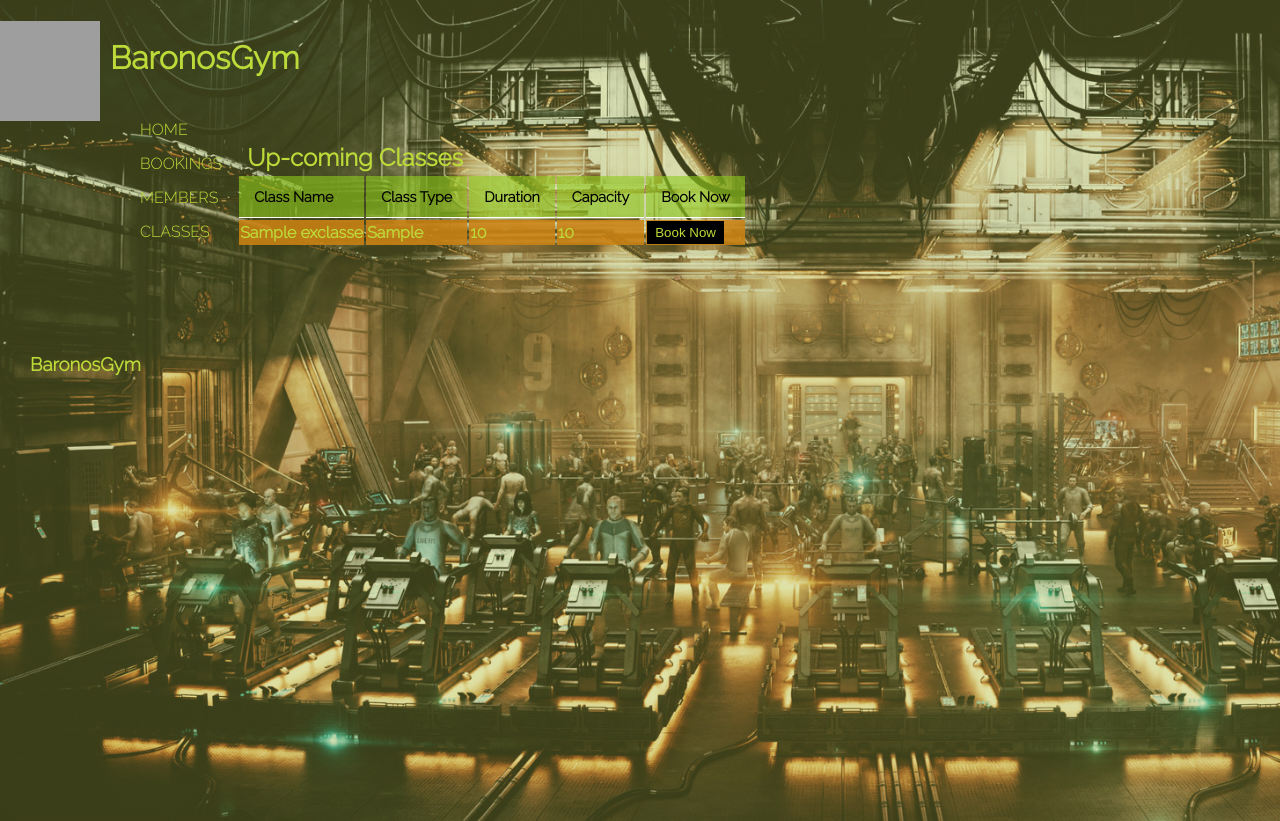
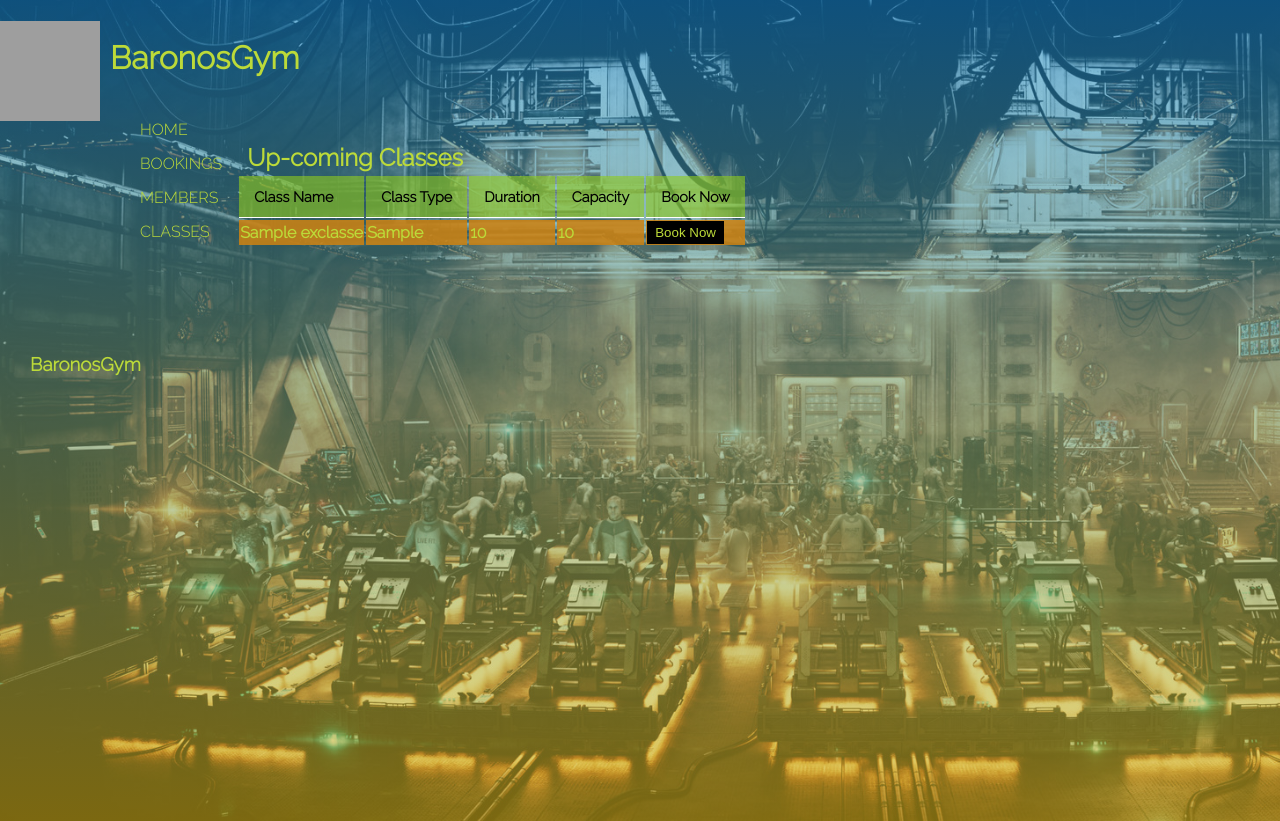
Before and after one commit to BrockBaron/Baronos-Gym, a Flask app: page / in a window 1280 px wide. Run offline with Flask 2, Linux system fonts and the light colour scheme; a database or web service that is not in the repository returns one stand-in record (values such as "Sample title"); some libraries are stand-ins or nearby versions; grey boxes are pictures that could not be loaded.

Commit message:
more CSS

```diff
--- a/gym_app/static/css/main.css
+++ b/gym_app/static/css/main.css
@@ -1,6 +1,6 @@
 body{
 font-family: 'Raleway', sans-serif; font-size: 16px;
-background-image: linear-gradient(rgba(229, 244, 96,0.25), rgba(229, 244, 96, 0.25)), url('/static/images/background.jpg');
+background-image: linear-gradient(rgba(28, 156, 241, 0.514), rgba(245, 206, 32, 0.5)), url('/static/images/background.jpg');
 background-size: cover;
 background-repeat: no-repeat;
 padding: 0px;
```
